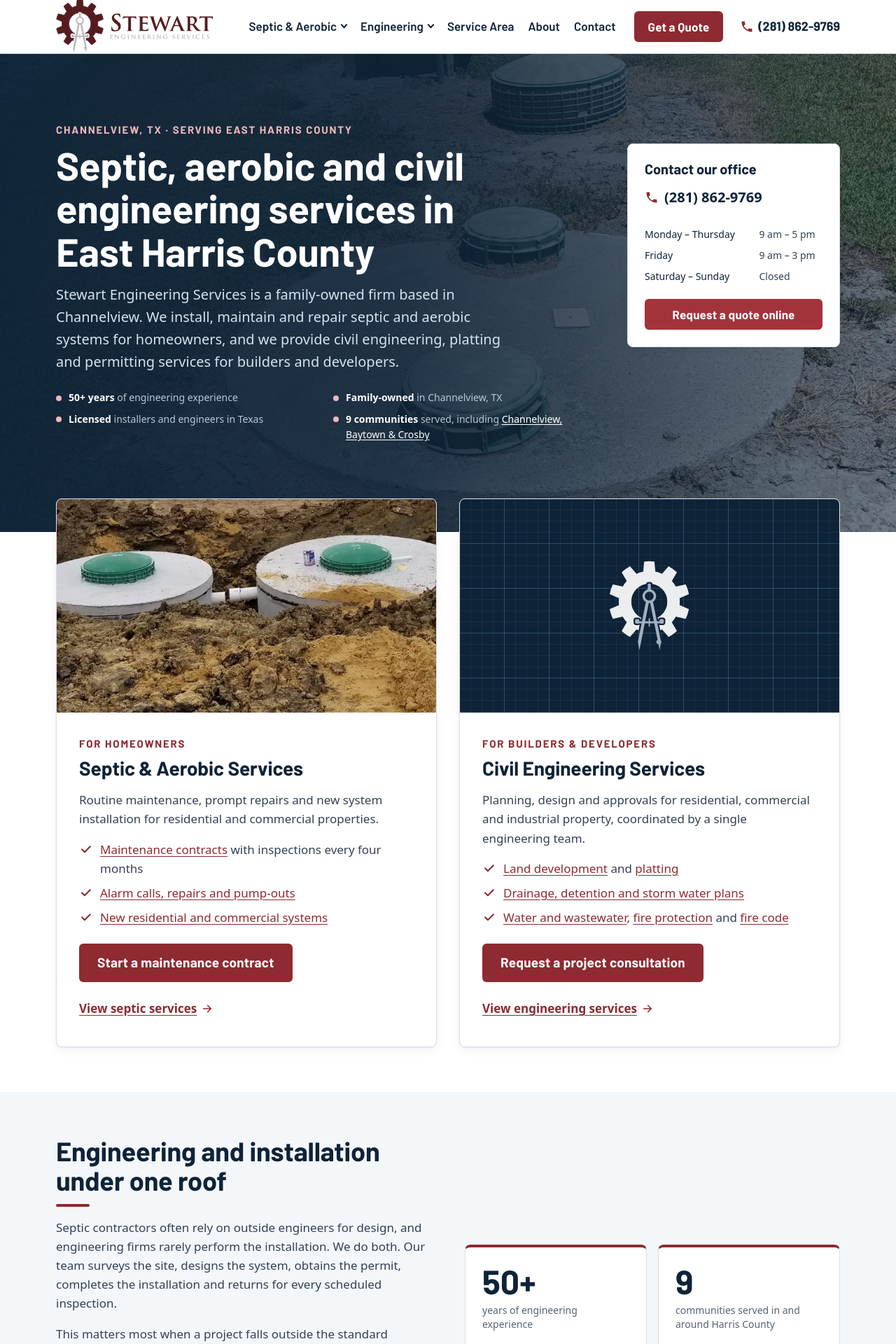
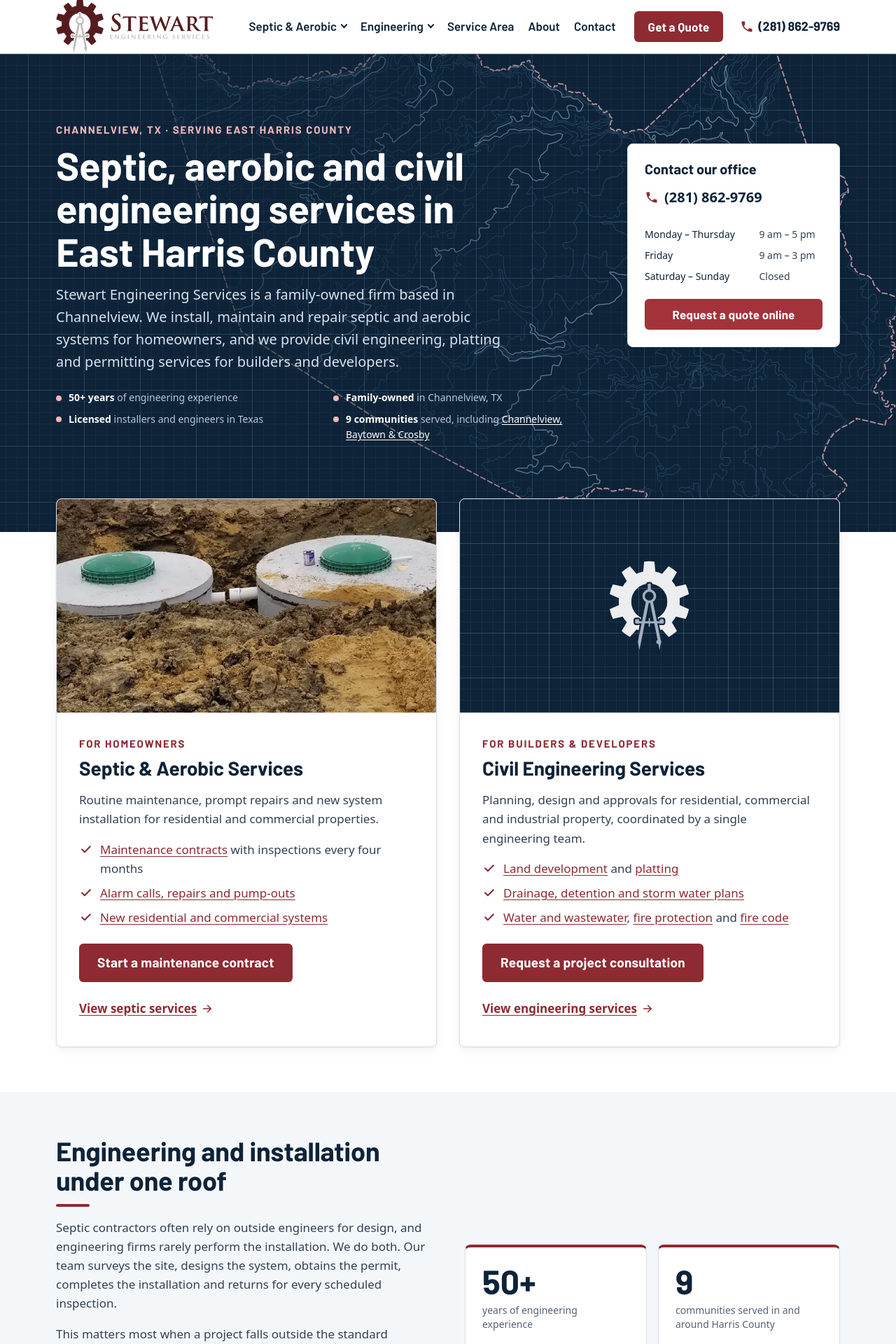
Before and after one commit to TheOnlyRealAgentP/SE-Services-MainPage, a Jekyll site: the page built from index.html, in a window 1280 px wide. Shown: the top 1920 px of the page at 70% size. Built offline with Jekyll 4.4.1, drawn with Linux system fonts in a browser that asks for light colours.

Commit message:
Add a Harris County contour map behind every page header
- assets/img/harris-contours.svg: real 10 ft elevation contours (index
  every 50 ft) clipped to the county line, from AWS Terrain Tiles
  (USGS NED / SRTM) and the Census TIGER boundary; 23 KB gzipped
- Larger on the home page, where it replaces the background photo;
  fades in from the left on desktop so headlines stay clean

Co-Authored-By: Claude Opus 5.5 <noreply@anthropic.com>

```diff
--- a/assets/css/main.css
+++ b/assets/css/main.css
@@ -318,19 +318,9 @@ mark.todo {
 .ph p { margin: 0; }
 
 /* ---------- Home ---------- */
-.home-hero { padding-block: var(--s-5) var(--s-7); overflow: hidden; }
+.home-hero { padding-block: var(--s-5) var(--s-7); }
 .home-hero h1 { max-width: 20ch; }
 @media (min-width: 768px) { .home-hero { padding-block: var(--s-7) calc(var(--s-7) + var(--s-4)); } }
-.home-hero .container { position: relative; }
-.hero-bg, .hero-bg .photo { position: absolute; inset: 0; display: block; }
-.hero-bg img { width: 100%; height: 100%; object-fit: cover; object-position: 60% 40%; }
-.hero-bg::after {
-  content: ""; position: absolute; inset: 0;
-  background: linear-gradient(180deg, rgba(14, 35, 56, .9), rgba(14, 35, 56, .94));
-}
-@media (min-width: 768px) {
-  .hero-bg::after { background: linear-gradient(90deg, rgba(14, 35, 56, .97) 0%, rgba(14, 35, 56, .9) 45%, rgba(14, 35, 56, .55) 100%); }
-}
 .home-hero .trust { margin-top: var(--s-3); max-width: 52rem; }
 .home-hero-grid { display: grid; gap: var(--s-5); align-items: start; }
 .office-card { display: none; --focus: var(--ink); }
@@ -609,3 +599,23 @@ mark.todo {
 .office-card { color: var(--text); }
 .office-card .hours td { color: var(--text); }
 .hero-dark .crumbs ol { color: #C9D6E3; }
+
+/* Harris County elevation contours (assets/img/harris-contours.svg, built
+   from USGS/SRTM terrain data and the Census county boundary) behind every
+   dark hero. Bigger on the home page. */
+.hero-dark { overflow: hidden; }
+.hero-dark::before {
+  content: ""; position: absolute; inset: 0; pointer-events: none;
+  background: url("../img/harris-contours.svg") no-repeat;
+  background-size: auto 150%; background-position: 115% 55%; opacity: .55;
+}
+.hero-dark > .container { position: relative; z-index: 1; }
+.home-hero::before { background-size: auto 112%; background-position: 50% 60%; opacity: .5; }
+@media (min-width: 768px) {
+  .hero-dark::before {
+    background-size: auto 165%; background-position: right -40px top 45%; opacity: .85;
+    -webkit-mask-image: linear-gradient(90deg, rgba(0, 0, 0, .2) 15%, #000 65%);
+            mask-image: linear-gradient(90deg, rgba(0, 0, 0, .2) 15%, #000 65%);
+  }
+  .home-hero::before { background-size: auto 118%; background-position: right -6% center; opacity: 1; }
+}
--- a/index.html
+++ b/index.html
@@ -6,9 +6,6 @@ side: both
 ---
 {%- assign b = site.data.business -%}
 <section class="home-hero hero-dark on-dark">
-  <div class="hero-bg" aria-hidden="true">
-    {% include picture.html name="aerobic-system-lawn" eager=true decorative=true sizes="100vw" %}
-  </div>
   <div class="container home-hero-grid">
     <div>
       <p class="eyebrow">Channelview, TX · Serving East Harris County</p>
```
Also changed, not shown: README.md, assets/img/harris-contours.svg (added).
